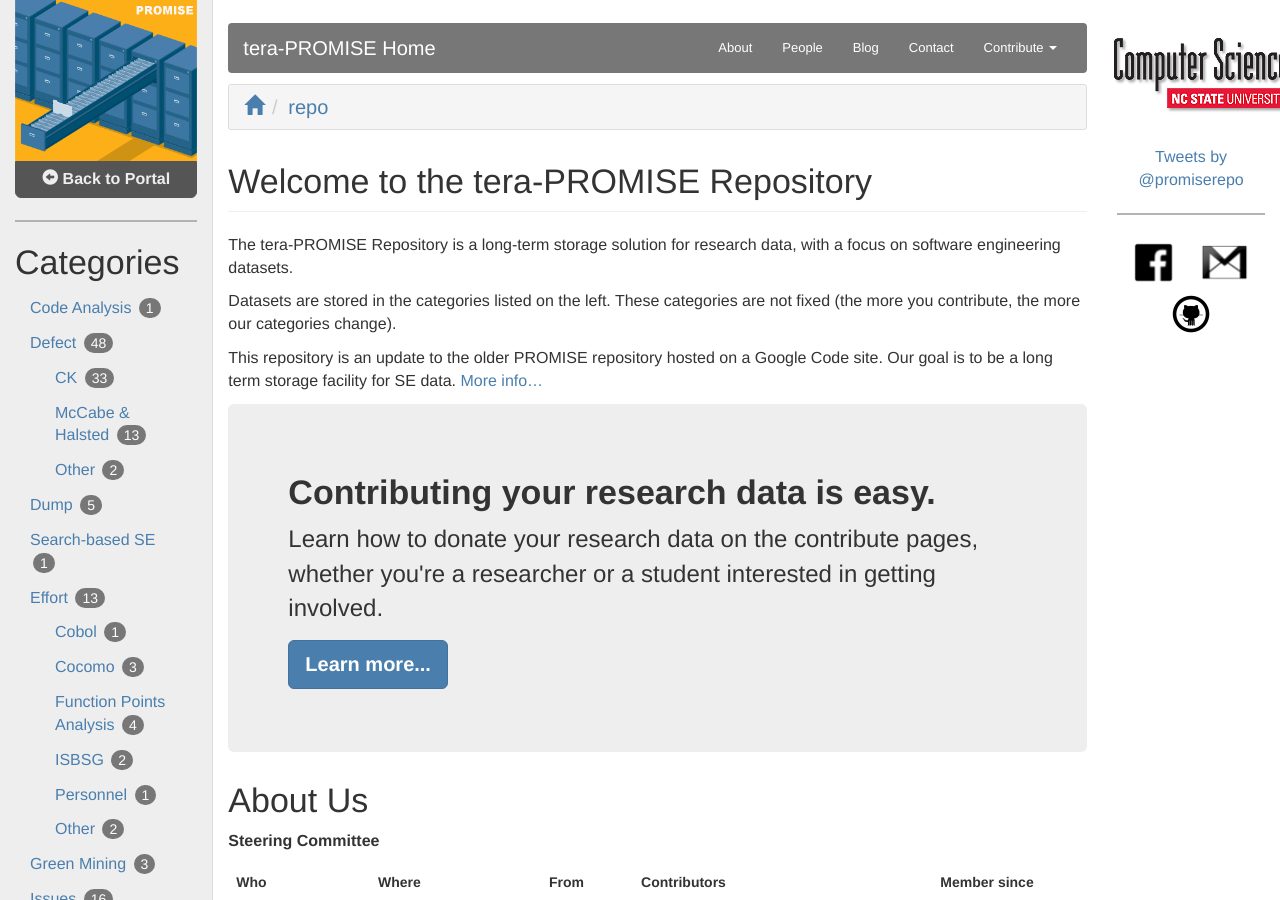
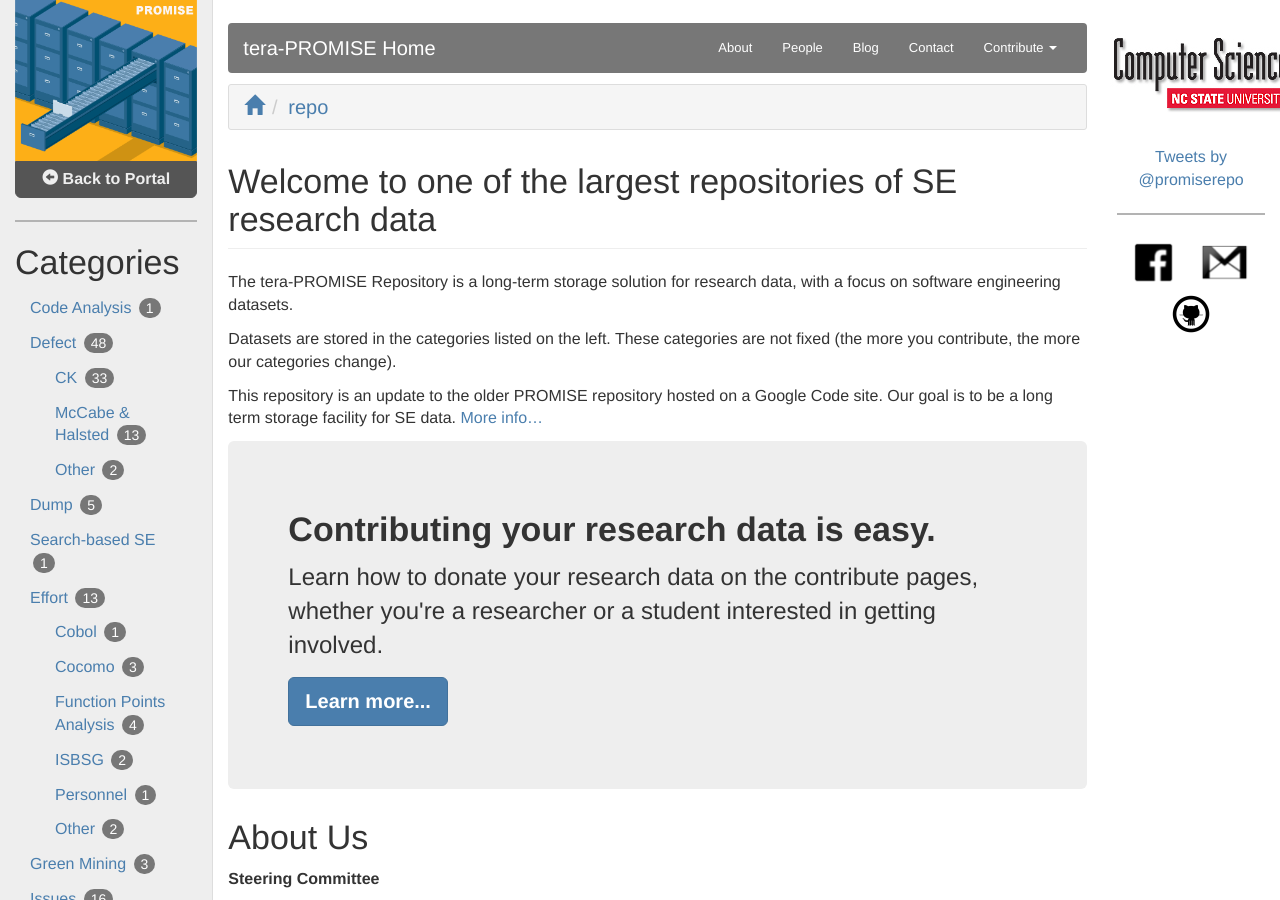
Before and after one commit to reesjones/reesjones.github.io, a Jekyll site: the page built from repo/index.md, in a window 1280 px wide and 900 px high. Built offline with Jekyll 4.4.1, drawn with Linux system fonts in a browser that asks for light colours; comment, search, counter and statistics services are not loaded.

Commit message:
Edits title for catchiness!

```diff
--- a/repo/index.md
+++ b/repo/index.md
@@ -1,5 +1,5 @@
 ---
-title: Welcome to the tera-PROMISE Repository
+title: Welcome to one of the largest repositories of SE research data
 layout: repo-content
 limit: 5
 category: repo
```
